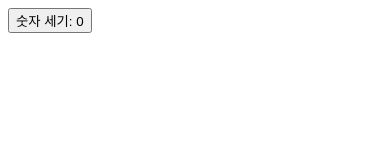
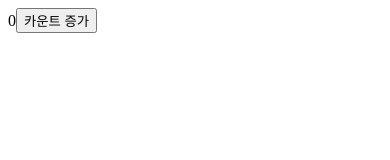
Before and after one commit to jeauk9060/tistory-blog, a Vue app in the folder vue/vue-base/: page / in a window 390 px wide. Shown: the top 160 px of the page. Built offline with nearby package versions, Linux system fonts and the light colour scheme.

Commit message:
반응형 기초

```diff
--- a/vue/vue-base/src/App.vue
+++ b/vue/vue-base/src/App.vue
@@ -1,13 +1,11 @@
 <template>
   <div>
-    <MainPage />
+    <ExampleRefReactive />
   </div>
 </template>
 
 <script setup>
-import MainPage from './views/MainPage.vue';
-
-
+import ExampleRefReactive from './components/ExampleRefReactive.vue';
 </script>
 
 <style lang="scss" scoped></style>
--- /dev/null
+++ b/vue/vue-base/src/components/ExampleRefReactive.vue
@@ -0,0 +1,20 @@
+<template>
+  <div>
+    <span>{{ count }}</span>
+    <button @click="count++">카운트 증가</button>
+  </div>
+</template>
+
+<script>
+import { ref } from 'vue'
+export default {
+  setup() {
+    const count = ref(0)
+    return {
+
+
+      count
+    }
+  }
+}
+</script>
--- a/vue/vue-base/src/views/MainPage.vue
+++ /dev/null
@@ -1,12 +0,0 @@
-<template>
-  <div>
-    <ExampleCompositionAPI />
-  </div>
-</template>
-
-<script setup>
-import ExampleCompositionAPI from '@/components/ExampleCompositionAPI.vue';
-
-</script>
-
-<style lang="scss" scoped></style>
```
